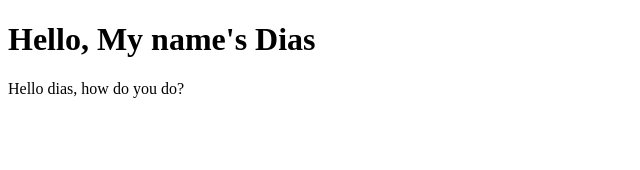
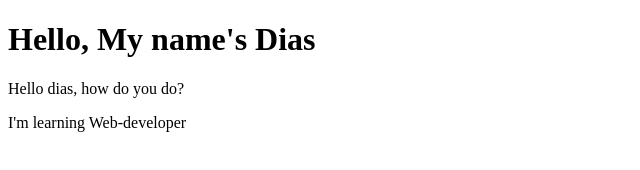
Before and after one commit to dias23net/JavascriptProject, a plain HTML site: page index.html in a window 1280 px wide. Shown: the whole page, without its empty margins (0-640 px from the left). Drawn offline with Linux system fonts and the light colour scheme.

Commit message:
add to data

```diff
--- a/index.html
+++ b/index.html
@@ -13,6 +13,9 @@
   <p>
     Hello dias, how do you do?
   </p>
+  <p>
+    I'm learning Web-developer
+  </p>
 </div>
 <body>
   <script src="js/script.js"></script>
```
